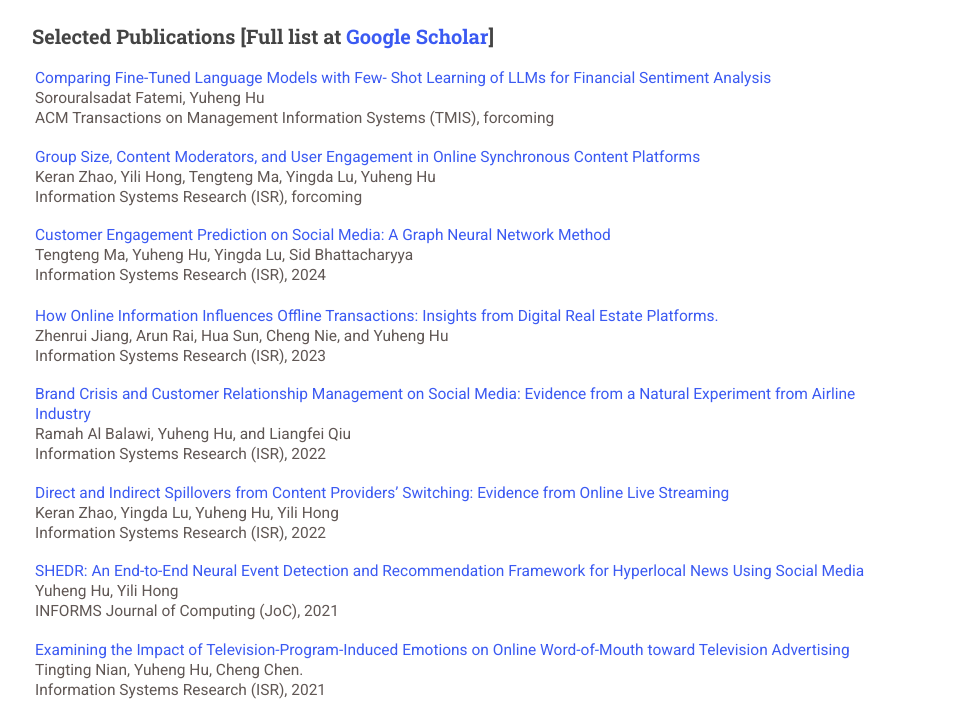
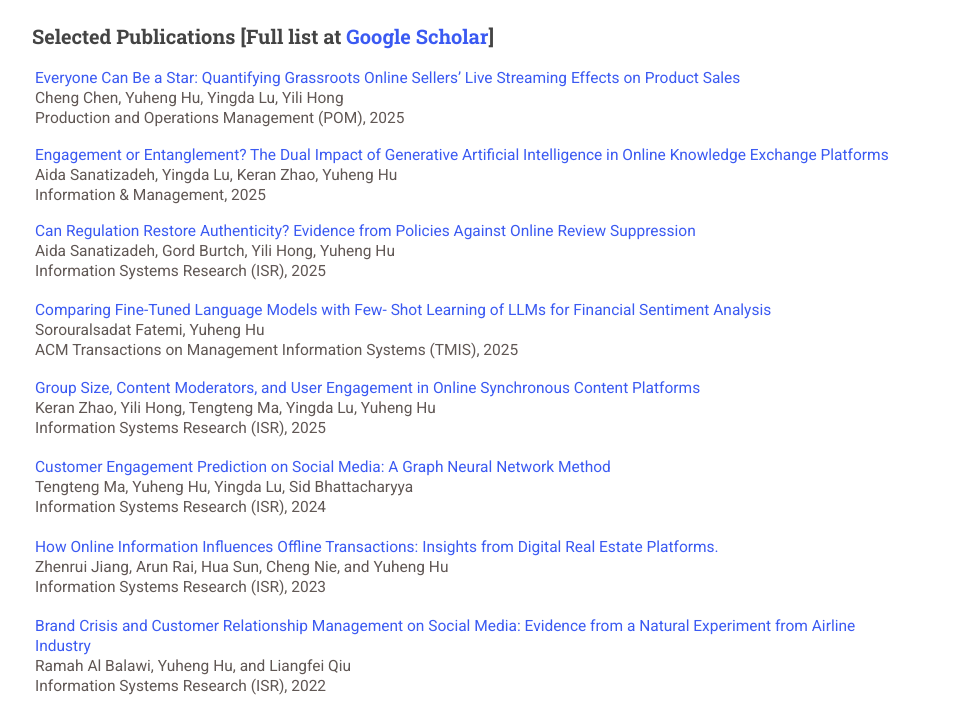
Before and after one commit to henryyhu/henryyhu.github.io, a plain HTML site: page research.html in a window 1280 px wide. Shown: the part 104-805 px from the top of the page, without its empty margins (158-1113 px from the left). Drawn offline with Linux system fonts and the light colour scheme.

Commit message:
Add files via upload

```diff
--- a/research.html
+++ b/research.html
@@ -7,6 +7,8 @@
     <link rel="stylesheet" href="files/style.css" type="text/css" media="screen" />
      <link href='http://fonts.googleapis.com/css?family=Roboto:400,700,900' rel='stylesheet' type='text/css'/>
     <link href='http://fonts.googleapis.com/css?family=Roboto+Slab:400,700' rel='stylesheet' type='text/css'/>
+    <link rel="icon" href="/files/favicon.ico">
+
 </head>
 
 <body>
@@ -52,12 +54,35 @@
 
                 <table class="table">
                     <tbody>
+                        <tr>
+                            <td class="content">
+                                <ul>
+                                    <li><a href="">Everyone Can Be a Star: Quantifying Grassroots Online Sellers’ Live Streaming Effects on Product Sales</a></li>
+                                    <li>Cheng Chen, Yuheng Hu, Yingda Lu, Yili Hong </li>
+                                    <li>Production and Operations Management (POM), 2025</li>
+                                </ul>
+                            </td>
+                            <td class="content">
+                                <ul>
+                                    <li><a href="">Engagement or Entanglement? The Dual Impact of Generative Artificial Intelligence in Online Knowledge Exchange Platforms</a></li>
+                                    <li>Aida Sanatizadeh, Yingda Lu, Keran Zhao, Yuheng Hu </li>
+                                    <li>Information & Management, 2025</li>
+                                </ul>
+                            </td>
+                            <td class="content">
+                                <ul>
+                                    <li><a href=""> Can Regulation Restore Authenticity? Evidence from Policies Against Online Review Suppression</a></li>
+                                    <li>Aida Sanatizadeh, Gord Burtch, Yili Hong, Yuheng Hu </li>
+                                    <li>Information Systems Research (ISR), 2025</li>
+                                </ul>
+                            </td>
+                        </tr>
                           <tr>
                             <td class="content">
                                 <ul>
                                     <li><a href=""> Comparing Fine-Tuned Language Models with Few- Shot Learning of LLMs for Financial Sentiment Analysis</a></li>
                                     <li>Sorouralsadat Fatemi, Yuheng Hu </li>
-                                    <li>ACM Transactions on Management Information Systems (TMIS), forcoming</li>
+                                    <li>ACM Transactions on Management Information Systems (TMIS), 2025</li>
                                 </ul>
                             </td>
                         </tr>
@@ -66,7 +91,7 @@
                                 <ul>
                                     <li><a href=""> Group Size, Content Moderators, and User Engagement in Online Synchronous Content Platforms</a></li>
                                     <li>Keran Zhao, Yili Hong, Tengteng Ma, Yingda Lu, Yuheng Hu</li>
-                                    <li> Information Systems Research (ISR), forcoming</li>
+                                    <li> Information Systems Research (ISR), 2025</li>
                                 </ul>
                             </td>
                         </tr>
```
Also changed, not shown: index.html (+12 -7 lines), teaching.html (+3 -2 lines).
